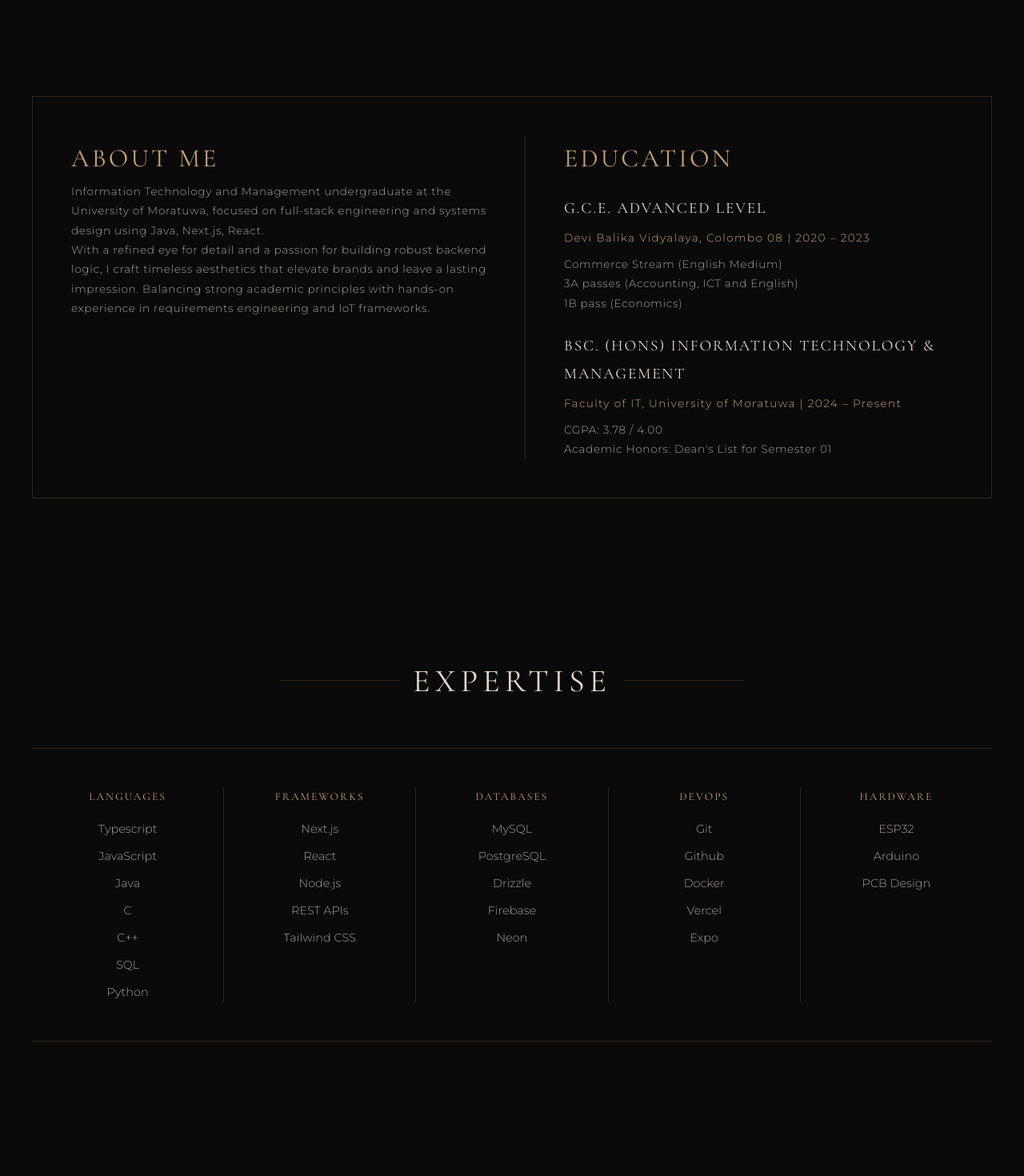
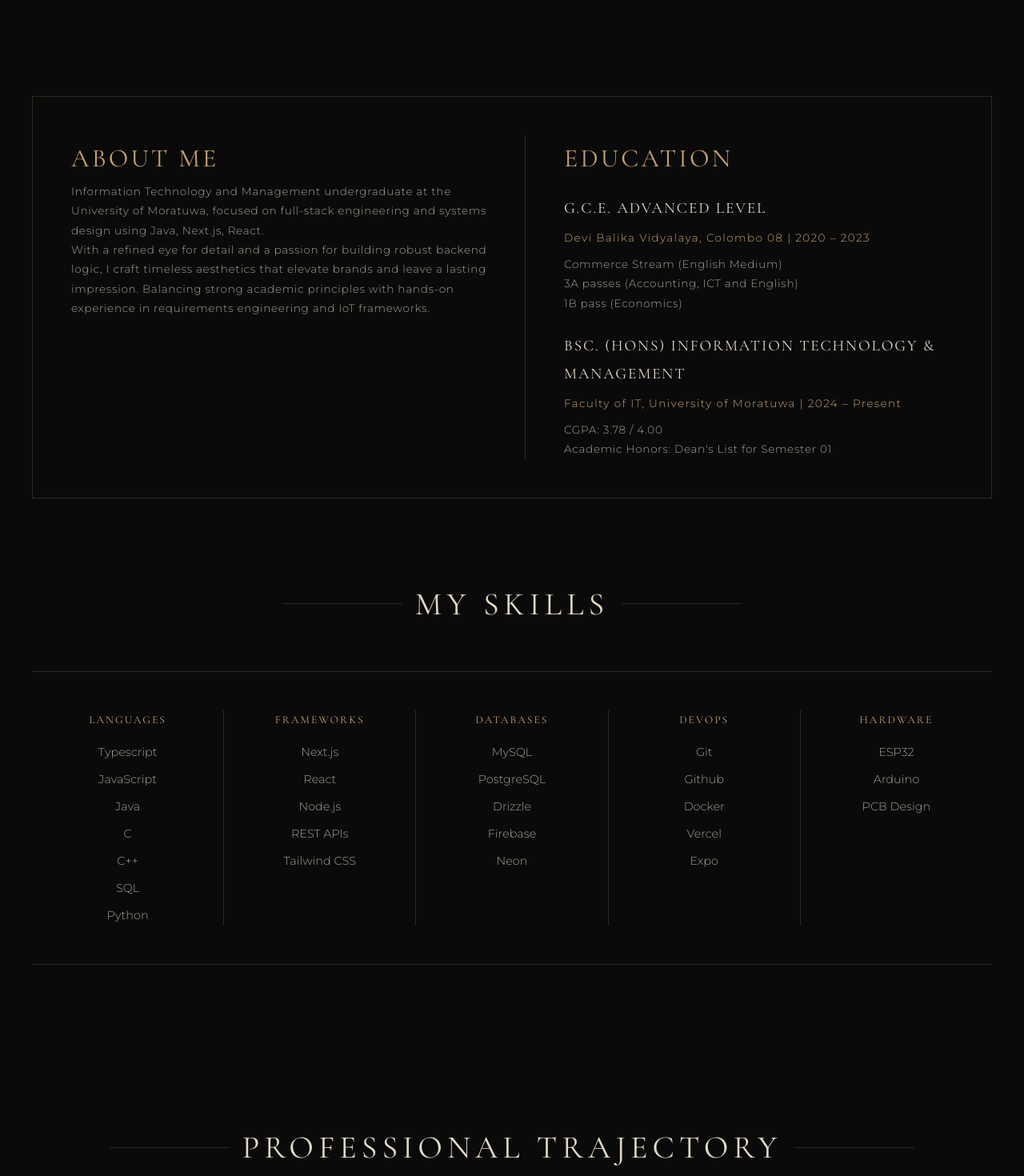
Before and after one commit to Chamodi-Karunarathne/chamodi-personal-portfolio, a Next.js app: page / in a window 1280 px wide. Shown: the part 680-2150 px from the top of the page at 80% size. Built offline with nearby package versions, Linux system fonts and the light colour scheme.

Commit message:
feat: implement About, Skills, and Header components and add CV download support

```diff
--- a/app/components/AboutSection.tsx
+++ b/app/components/AboutSection.tsx
@@ -25,7 +25,7 @@ export default function AboutSection() {
   }, []);
 
   return (
-    <section ref={sectionRef} id="about" className="section container" style={{ paddingTop: 0 }}>
+    <section ref={sectionRef} id="about" className="section container" style={{ paddingTop: 0, paddingBottom: '3rem' }}>
       <div className="grid grid-cols-2 gap-8" style={{ border: '1px solid var(--border-subtle)', padding: '3rem' }}>
         <div>
           <h2 className="text-xl text-gold mb-6" style={{ fontFamily: 'var(--font-heading)', fontSize: '2rem' }}>About Me</h2>
--- a/app/components/Header.tsx
+++ b/app/components/Header.tsx
@@ -35,7 +35,7 @@ export default function Header() {
 
         {/* Action Button */}
         <div>
-          <a href="#" className="pill-button">
+          <a href="/Chamodi_Karunarathne_CV.pdf" download="Chamodi_Karunarathne_CV.pdf" className="pill-button">
             DOWNLOAD MY CV <span style={{ fontSize: '1.2rem', lineHeight: 0 }}>+</span>
           </a>
         </div>
--- a/app/components/SkillsSection.tsx
+++ b/app/components/SkillsSection.tsx
@@ -23,8 +23,8 @@ export default function SkillsSection() {
   ];
 
   return (
-    <section id="skills" className="section container">
-      <h2 className="section-title">Expertise</h2>
+    <section id="skills" className="section container" style={{ paddingTop: '3rem' }}>
+      <h2 className="section-title">My Skills</h2>
       <div className="flex justify-between" style={{ borderTop: '1px solid var(--border-subtle)', borderBottom: '1px solid var(--border-subtle)', padding: '3rem 0' }}>
         {skillCategories.map((category, index) => (
           <div key={index} style={{ borderRight: index !== skillCategories.length - 1 ? '1px solid var(--border-subtle)' : 'none', padding: '0 2rem', flex: 1, textAlign: 'center' }}>
```
Also changed, not shown: 1 other file (tests, documents, lock files or other folders).
